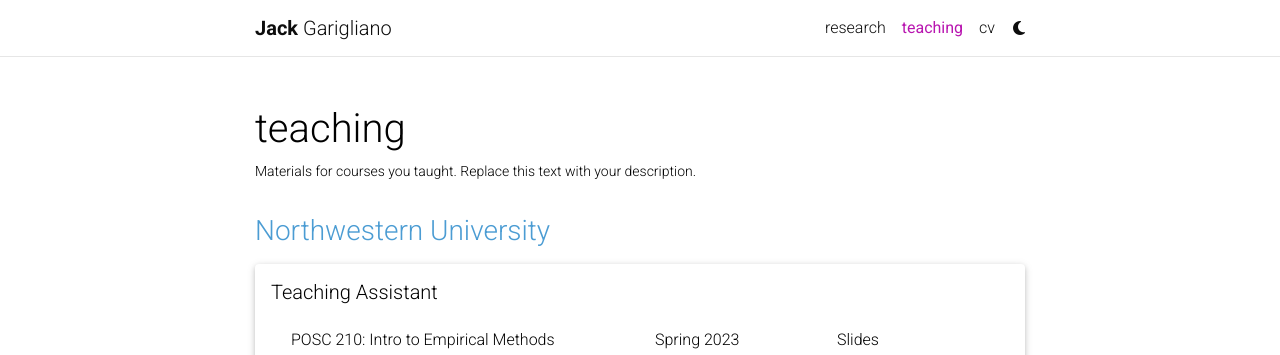
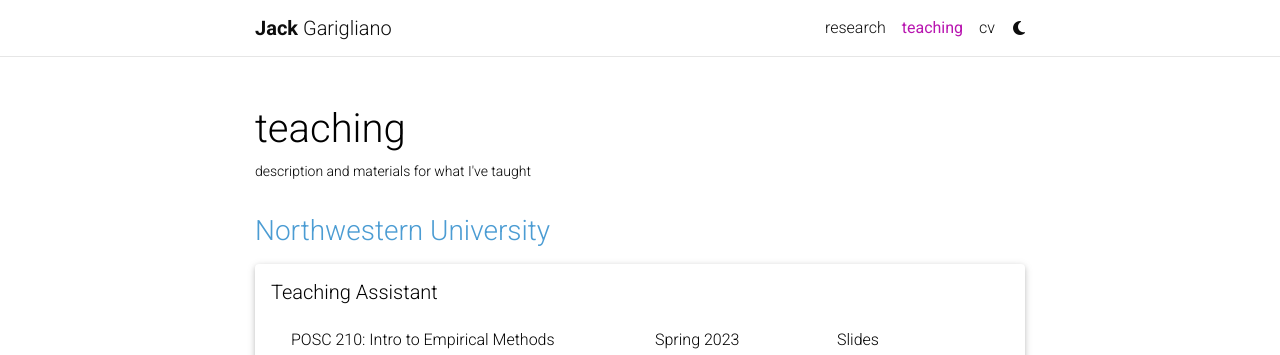
Before and after one commit to jack-garigliano/jack-garigliano.github.io, a Jekyll site: the page built from _pages/teaching.md, in a window 1280 px wide and 1128 px high. Shown: the top 355 px of the window. Built offline with Jekyll 4.4.1, drawn with Linux system fonts in a browser that asks for light colours; comment, search, counter and statistics services are not loaded; a style sheet for code colours, icons or effects is not loaded.

Commit message:
Update teaching.md

```diff
--- a/_pages/teaching.md
+++ b/_pages/teaching.md
@@ -2,7 +2,7 @@
 layout: page
 permalink: /teaching/
 title: teaching
-description: Materials for courses you taught. Replace this text with your description.
+description: description and materials for what I've taught
 nav: true
 nav_order: 5
 ---
```
